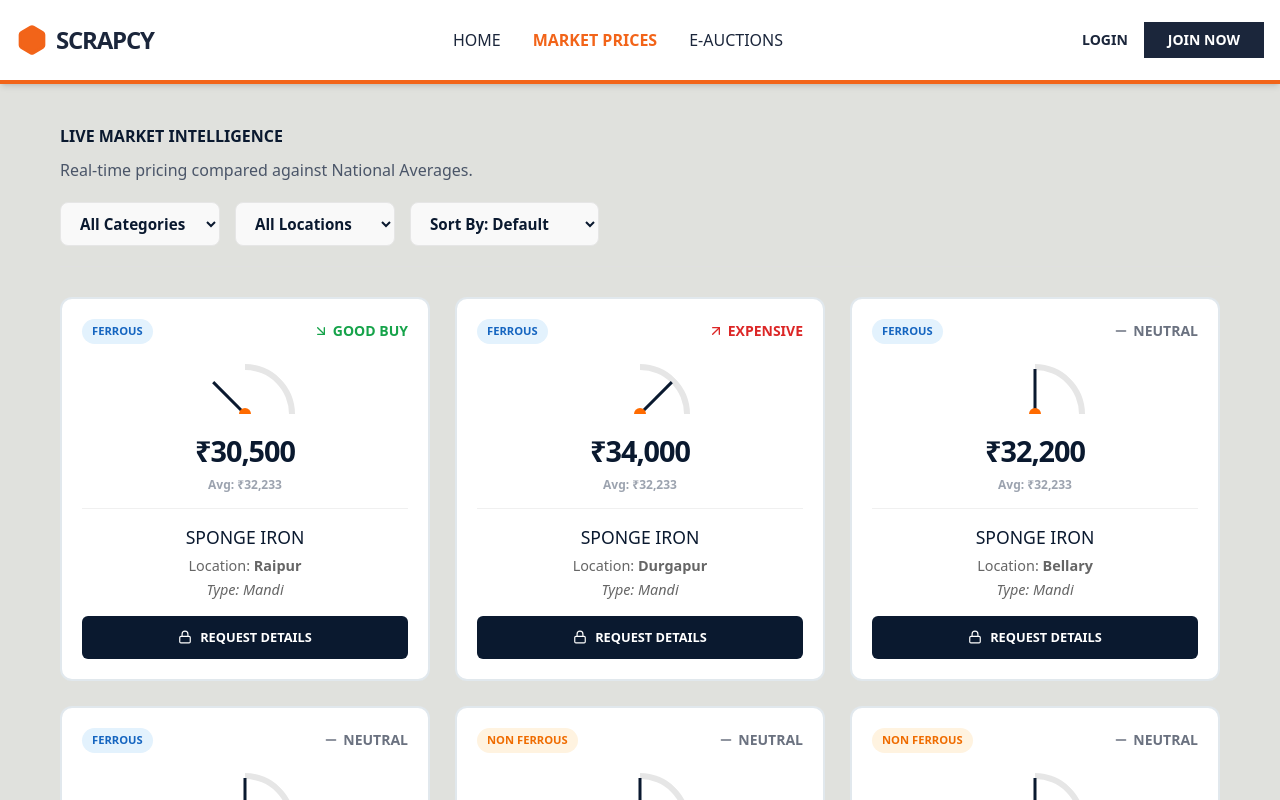
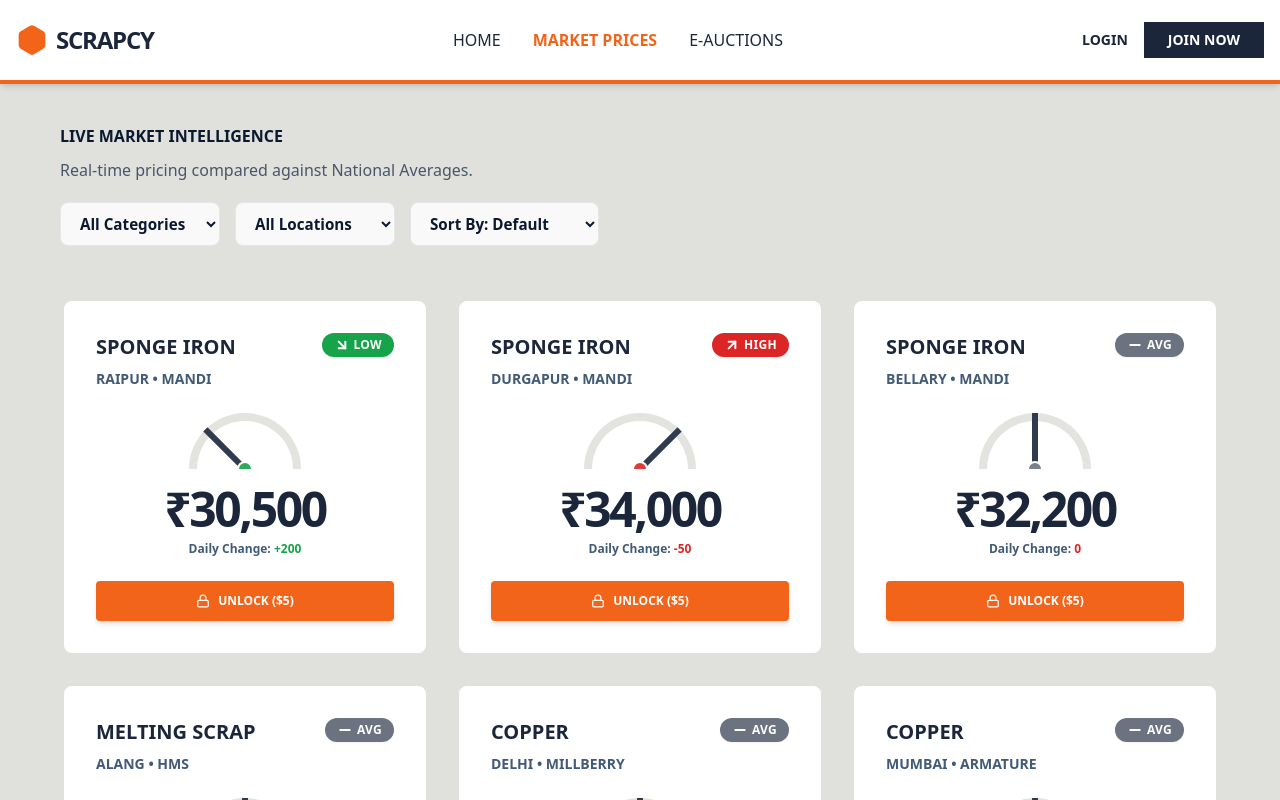
Before and after one commit to nilesh94/scrapcy-frontend, a React (Create React App) app: page /tracker in a window 1280 px wide. Shown: the top 800 px of the page. Built offline with nearby package versions, Linux system fonts and the light colour scheme.

Commit message:
Update PriceTracker.js

```diff
--- a/src/components/PriceTracker/PriceTracker.js
+++ b/src/components/PriceTracker/PriceTracker.js
@@ -1,6 +1,6 @@
 import React, { useState, useMemo } from 'react';
-import './PriceTracker.css';
-import { ArrowUpRight, ArrowDownRight, Minus, Lock, ShieldCheck } from 'lucide-react';
+import './PriceTracker.css'; // You can keep this for page layout styles, but card styles are now in PriceCard
+import PriceCard from '../PriceCard';
 
 const MARKET_DATA = [
   { id: 101, category: "Ferrous", material: "Sponge Iron", location: "Raipur", price: 30500, change: 200, type: "Mandi", contact: "Raipur Ispat" },
@@ -46,17 +46,6 @@
 
   const uniqueLocations = [...new Set(MARKET_DATA.map(item => item.location))];
 
-  // Helper: Status Logic
-  const getComparison = (item) => {
-    const avg = materialAverages[item.material];
-    const diff = item.price - avg;
-    const threshold = avg * 0.02;
-
-    if (diff > threshold) return { text: 'High', color: 'text-red-600', needle: '45deg', label: 'Expensive' };
-    if (diff < -threshold) return { text: 'Low', color: 'text-green-600', needle: '-45deg', label: 'Good Buy' };
-    return { text: 'Avg', color: 'text-gray-500', needle: '0deg', label: 'Neutral' };
-  };
-
   const handleUnlockPrice = (id) => {
     if (window.confirm("Unlock verified contact details for $5?")) {
       setTimeout(() => setUnlockedDetails(prev => ({ ...prev, [id]: true })), 500);
@@ -94,54 +83,16 @@
       </div>
 
       <div className="pt-grid">
-        {processedData.map(item => {
-          const { text, color, needle, label } = getComparison(item);
-          return (
-            <div key={item.id} className="pt-card">
-              <div className="pt-card-top">
-                <span className={`cat-badge ${item.category === 'Non Ferrous' ? 'nf' : 'fe'}`}>
-                  {item.category}
-                </span>
-                <div className={`flex items-center gap-1 font-bold ${color} text-sm uppercase`}>
-                   {text === 'High' ? <ArrowUpRight size={16}/> : (text === 'Low' ? <ArrowDownRight size={16}/> : <Minus size={16}/>)}
-                   {label}
-                </div>
-              </div>
-
-              <div className="pt-visuals">
-                <div className="gauge-box">
-                   <div className="gauge-arc"></div>
-                   <div className="gauge-needle" style={{ transform: `translateX(-50%) rotate(${needle})` }}></div>
-                   <div className={`gauge-dot ${text === 'Avg' ? 'bg-gray-400' : 'bg-orange'}`}></div>
-                </div>
-
-                <div className="price-block">
-                  <h3>₹{item.price.toLocaleString()}</h3>
-                  <p className="text-xs font-bold text-gray-400">Avg: ₹{Math.round(materialAverages[item.material]).toLocaleString()}</p>
-                </div>
-              </div>
-
-              <div className="pt-info">
-                <h4>{item.material}</h4>
-                <p>Location: <strong>{item.location}</strong></p>
-                <p className="spec-type">Type: {item.type}</p>
-              </div>
-
-              <div className="pt-unlock-section">
-                  {unlockedDetails[item.id] ? (
-                    <div className="verified-contact">
-                      <p className="contact-label"><ShieldCheck size={12}/> Verified Contact:</p>
-                      <p className="contact-info">{item.contact}</p>
-                    </div>
-                  ) : (
-                    <button onClick={() => handleUnlockPrice(item.id)} className="pt-btn">
-                       <Lock size={14} /> Request Details
-                    </button>
-                  )}
-              </div>
-            </div>
-          );
-        })}
+        {processedData.map(item => (
+            // USE THE REUSABLE CARD HERE
+            <PriceCard
+                key={item.id}
+                item={item}
+                averagePrice={materialAverages[item.material]}
+                isUnlocked={unlockedDetails[item.id]}
+                onUnlock={handleUnlockPrice}
+            />
+        ))}
       </div>
     </div>
   );
```
